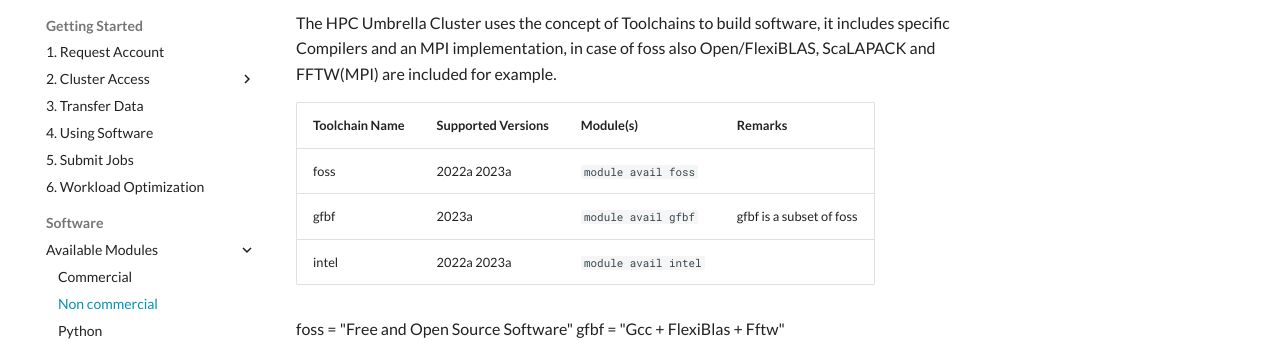
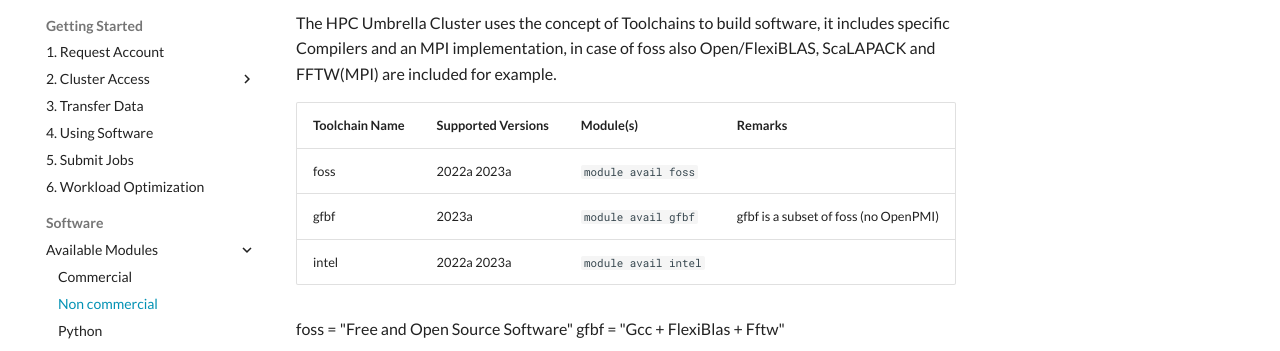
Before and after one commit to gferhpc/supercomputing.tue.nl, an MkDocs documentation site: the page built from pages/documentation/software/modules/non-commercial.md, in a window 1280 px wide and 900 px high. Shown: the part 218-569 px from the top of the window. Built offline with MkDocs 1.6.1 and Material for MkDocs 9.7.7, drawn with Linux system fonts in a browser that asks for light colours.

Commit message:
Update non-commercial.md

```diff
--- a/pages/documentation/software/modules/non-commercial.md
+++ b/pages/documentation/software/modules/non-commercial.md
@@ -3,7 +3,7 @@ The HPC Umbrella Cluster uses the concept of Toolchains to build software, it in
 | Toolchain Name | Supported Versions                   | Module(s)                | Remarks |
 | -------------- | ------------------------------------ | ------------------------ | ------- |
 | foss           | 2022a 2023a                          | `module avail foss`      | |
-| gfbf           | 2023a                                | `module avail gfbf`      | gfbf is a subset of foss |
+| gfbf           | 2023a                                | `module avail gfbf`      | gfbf is a subset of foss (no OpenPMI) |
 | intel          | 2022a 2023a                          | `module avail intel`     | |
 
 foss = "Free and Open Source Software" gfbf = "Gcc + FlexiBlas + Fftw"
```
